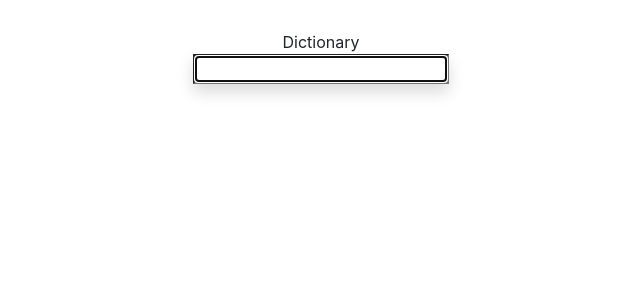
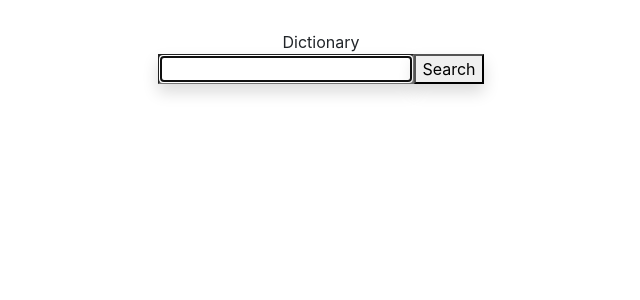
Before and after one commit to Thousandsprings/dictionary-app, a React (Create React App) app: page / in a window 1280 px wide. Shown: the top 300 px of the page, without its empty margins (319-959 px from the left). Built offline with nearby package versions, Linux system fonts and the light colour scheme.

Commit message:
added a button

```diff
--- a/src/App.js
+++ b/src/App.js
@@ -7,10 +7,7 @@ export default function App() {
   return (
     <div className="App">
       <header className="App-header">Dictionary</header>
-      {/* <img
-        alt="SheCodes"
-        src="https://www.shecodes.io/assets/branding/logo-shecodes-f9fa0540d113c086f61eb6e89466c0cbd24a42163b6a96d4b01da078803f53ee.png"
-      /> */}
+
       <Dictionary />
     </div>
   );
--- a/src/Dictionary.js
+++ b/src/Dictionary.js
@@ -32,6 +32,9 @@ export default function Dictionary() {
           autoFocus={true}
           onChange={handleKeywordChange}
         ></input>
+        <button className="shadow" type="submit">
+          Search
+        </button>
       </form>
     </div>
   );
```
